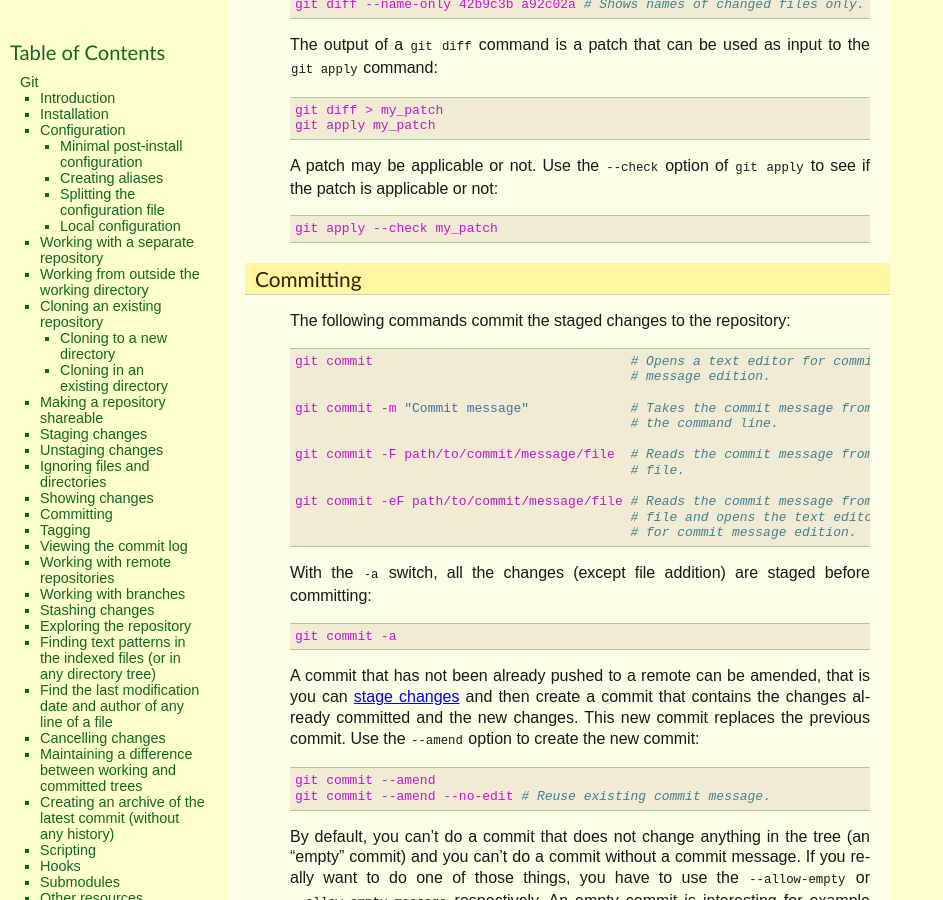
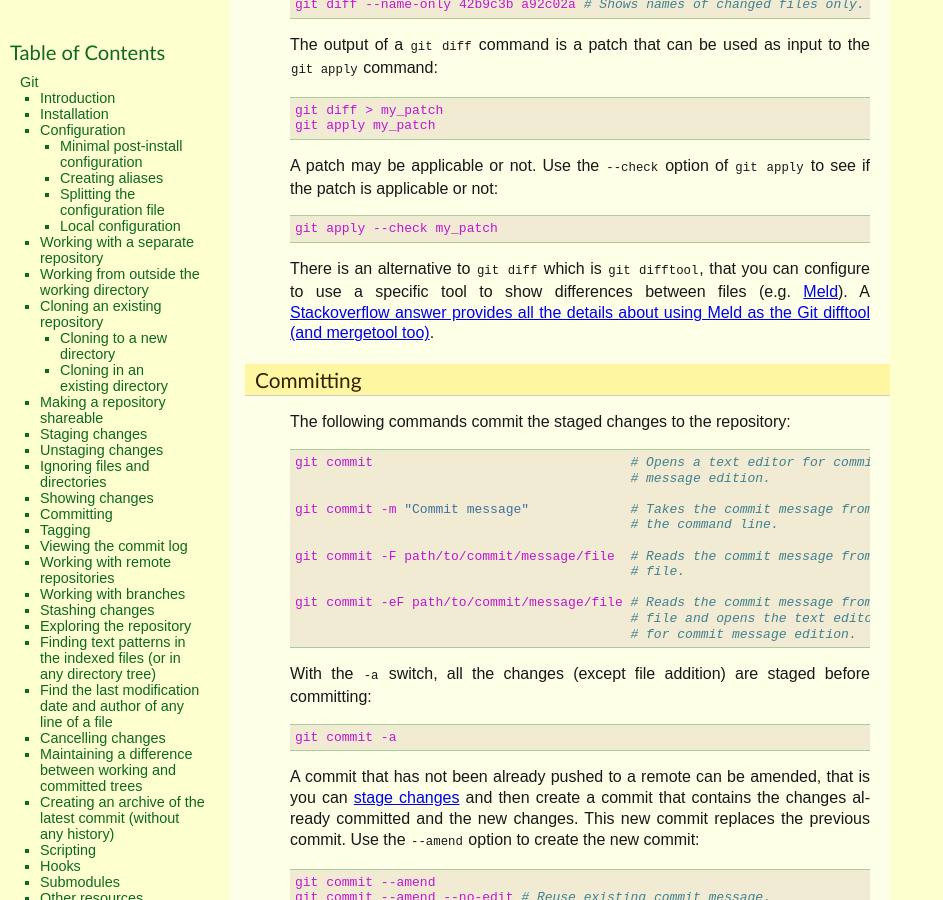
Before and after one commit to thierr26/thierr26_personal_notes_sphinx_sources, a Sphinx documentation site: the page built from source/git.rst, in a window 1280 px wide and 900 px high, scrolled down 8035 px. Shown: the whole window, without its empty margins (0-943 px from the left). Built offline with Sphinx 7.4.7, drawn with Linux system fonts in a browser that asks for light colours.

Commit message:
Add Meld to Debian apps and Git pages

```diff
--- a/source/debian_apps_install.rst
+++ b/source/debian_apps_install.rst
@@ -108,6 +108,7 @@ installation is::
       lm-sensors \
       hwloc \
       zbar-tools \
+      meld \
       hexedit \
       python3-sphinx \
       ruby-nokogiri \
@@ -280,6 +281,8 @@ Here's a short description of the packages:
     - Hardware Locality tool suite
   * - zbar-tools
     - Bar code / QR-code related utilities
+  * - meld
+    - Graphical tool to show differences between text files
   * - hexedit
     - Hexadecimal editor
   * - python3-sphinx
--- a/source/git.rst
+++ b/source/git.rst
@@ -504,6 +504,12 @@ A patch may be applicable or not. Use the ``--check`` option of ``git apply``
 to see if the patch is applicable or not::
 
   git apply --check my_patch
+
+There is an alternative to ``git diff`` which is ``git difftool``, that you can
+configure to use a specific tool to show differences between files (e.g. `Meld
+<https://meldmerge.org>`_). A `Stackoverflow answer provides all the details
+about using Meld as the Git difftool (and mergetool too)
+<https://stackoverflow.com/questions/34119866/setting-up-and-using-meld-as-your-git-difftool-and-mergetool>`_.
 
 
 Committing
```
